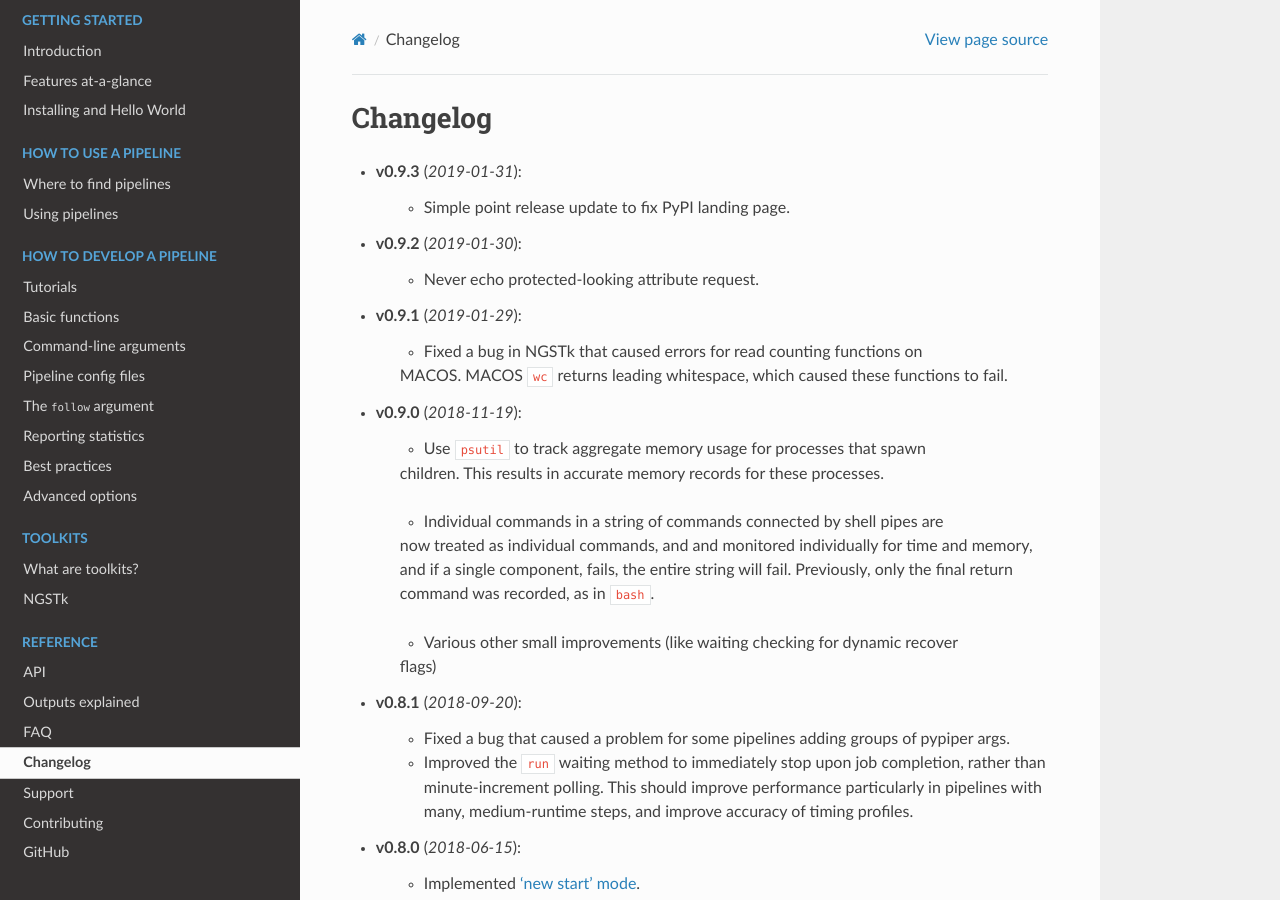
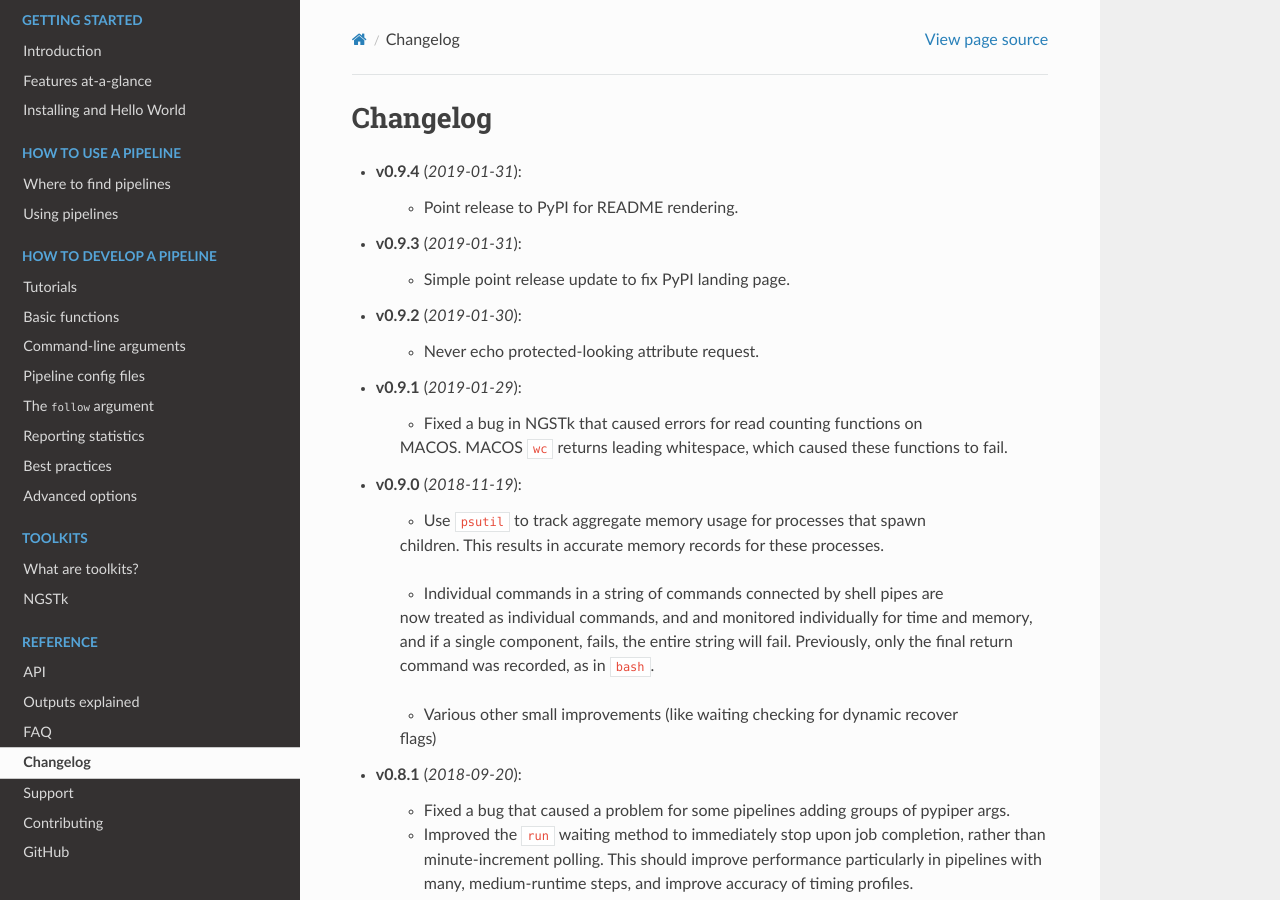
Before and after one commit to databio/pypiper, a Sphinx documentation site: the page built from doc/source/changelog.rst, in a window 1280 px wide and 900 px high. Built offline with Sphinx 7.4.7 and the Read the Docs theme 2.0.0, drawn with Linux system fonts in a browser that asks for light colours.

Commit message:
README render fix for PyPI

```diff
--- a/doc/source/changelog.rst
+++ b/doc/source/changelog.rst
@@ -1,5 +1,9 @@
 Changelog
 ******************************
+- **v0.9.4** (*2019-01-31*):
+
+    - Point release to PyPI for README rendering.
+
 - **v0.9.3** (*2019-01-31*):
 
     - Simple point release update to fix PyPI landing page.
--- a/pypiper/_version.py
+++ b/pypiper/_version.py
@@ -1 +1 @@
-__version__ = "0.9.3"
+__version__ = "0.9.4"
--- a/setup.py
+++ b/setup.py
@@ -59,6 +59,7 @@
     version=version,
     description='A lightweight python toolkit for gluing together restartable, robust command line pipelines',
     long_description=long_description,
+    long_description_content_type='text/markdown',
     classifiers=[
         "Development Status :: 4 - Beta",
         "License :: OSI Approved :: BSD License",
```
Also changed, not shown: 1 other file.
